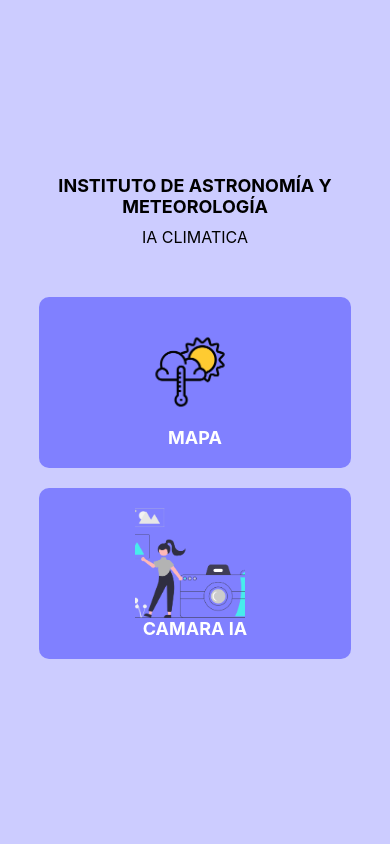
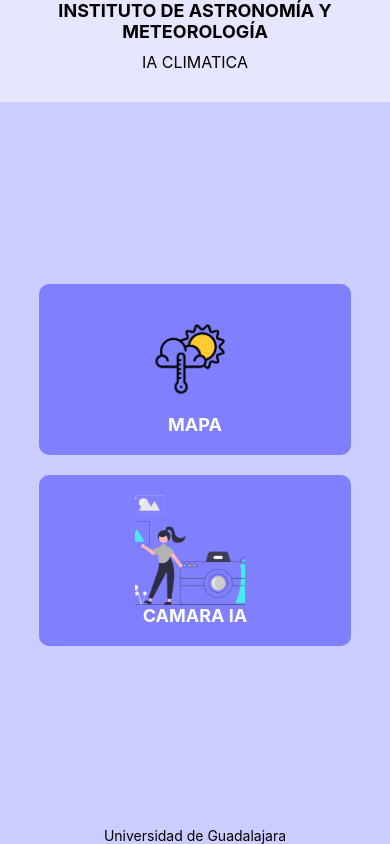
Before and after one commit to Brian-Otero/IAM---IA-climatica, a React Native app: screen / in a window 390 px wide. Built offline with nearby package versions, Linux system fonts and the light colour scheme.

Commit message:
Update Menu

```diff
--- a/components/Menu/Menu.tsx
+++ b/components/Menu/Menu.tsx
@@ -4,7 +4,7 @@
 const Menu: React.FC = () => {
     return (
         <View style={styles.container}>
-            <View>
+            <View style={styles.containerTitle}>
                 <Text style={styles.header}>INSTITUTO DE ASTRONOMÍA Y METEOROLOGÍA</Text>
                 <Text style={styles.subHeader}>IA CLIMATICA</Text>
             </View>
@@ -26,6 +26,9 @@
                     <Text style={styles.buttonText}>CAMARA IA</Text>
                 </TouchableOpacity>
             </View>
+            <View>
+                <Text>Universidad de Guadalajara</Text>
+            </View>
         </View>
     );
 };
@@ -33,9 +36,14 @@
 const styles = StyleSheet.create({
     container: {
         flex: 1,
-        justifyContent: 'center',
+        justifyContent: 'space-between',
         alignItems: 'center',
         backgroundColor: '#ccccff',
+    },
+
+    containerTitle: {
+        backgroundColor: '#e6e6ff',
+        width: '100%',
     },
 
     header: {
@@ -43,13 +51,16 @@
         fontWeight: 'bold',
         textAlign: 'center',
         marginBottom: 10,
+        color: 'black',
     },
 
     subHeader: {
         fontSize: 16,
         textAlign: 'center',
-        marginBottom: 40,
+        marginBottom: 30,
+        color: 'black',
     },
+
     buttonContainer: {
         width: '80%',
         justifyContent: 'space-around',
```
